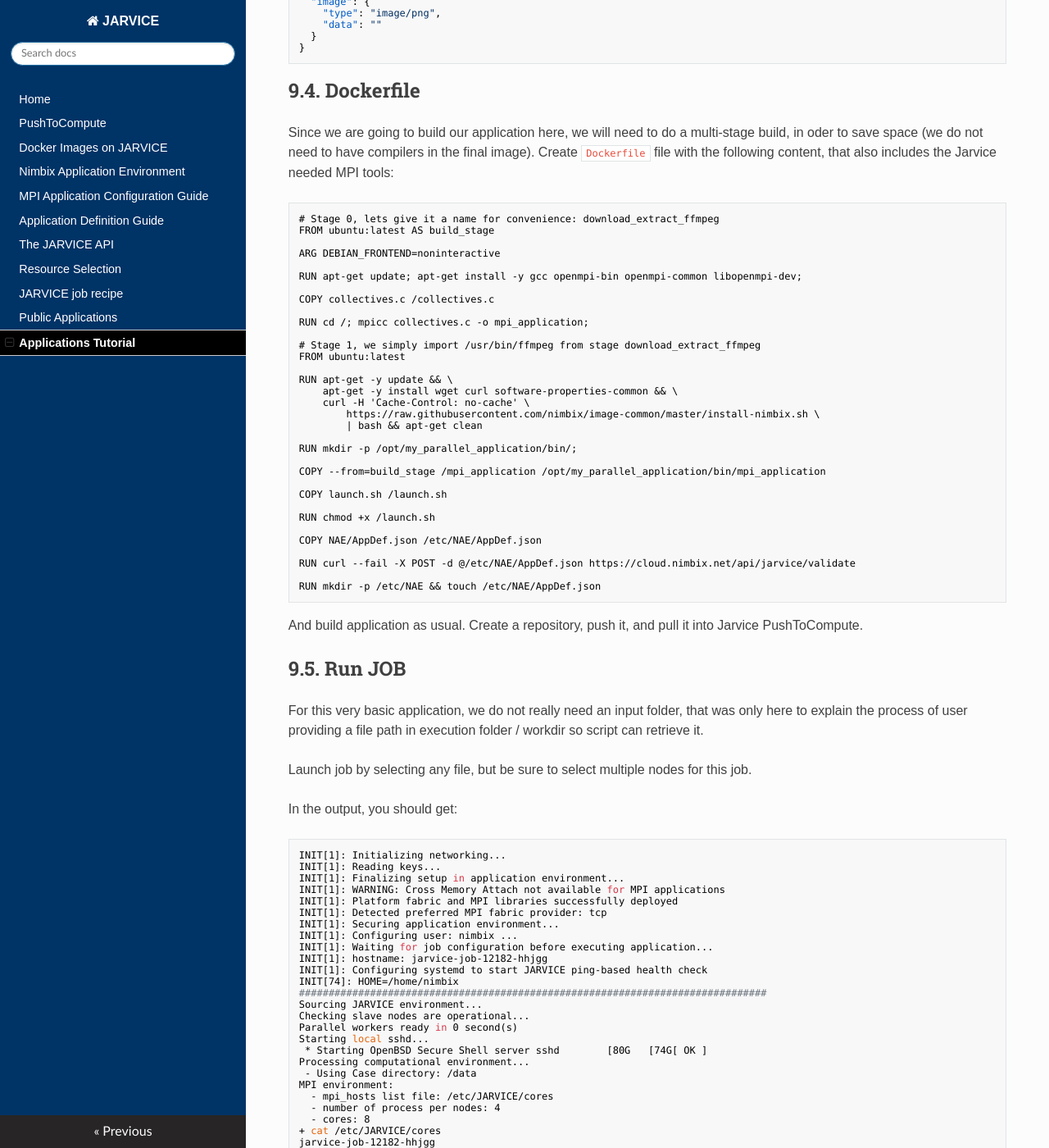
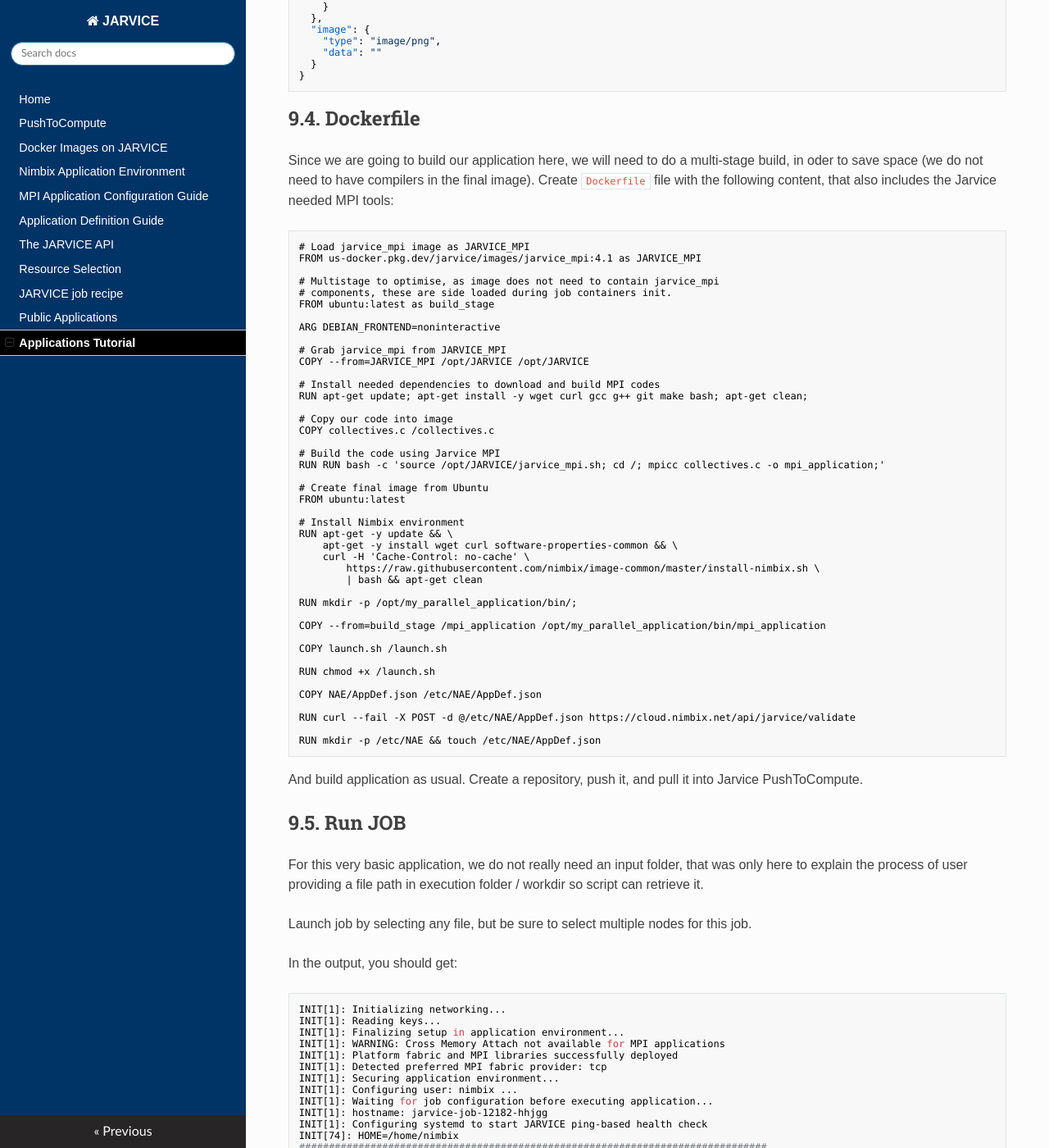
Before and after one commit to nimbix/jardoc, an MkDocs documentation site: the page built from docs/apps_tutorial.md, in a window 1280 px wide and 1400 px high, scrolled down 50120 px. Shown: the whole window at 82% size. Built offline with MkDocs 1.6.1, drawn with Linux system fonts in a browser that asks for light colours; nearby versions of some CDN libraries; some of the changed text lies outside the part shown.

Commit message:
JAR-5213 - Add JarviceMPI into tutorial

````diff
--- a/docs/apps_tutorial.md
+++ b/docs/apps_tutorial.md
@@ -1866,8 +1866,7 @@ set +x
 
 # Load mpi environment
 echo "Loading Jarvice OpenMPI environment..."
-export PATH=/opt/JARVICE/openmpi/bin:$PATH
-export LD_LIBRARY_PATH=/opt/JARVICE/openmpi/lib:$LD_LIBRARY_PATH
+source /opt/JARVICE/jarvice_mpi.sh;
 
 # Enter case directory
 echo "Entering case folder $CASE_FOLDER ..."
@@ -1891,6 +1890,8 @@ date
 Lets now create a very basic MPI application, to be built and stored in our image.
 
 In order for this test to be valid, a simple hello world is not enough, we need to at least establish a communication between nodes to ensure all goes well. Simplest way to do that is by using collective communications.
+
+We are going to use Jarvice-MPI (OpenMPI provided by Nimbix) to build and run our application.
 
 Create file `collectives.c` with the following content:
 
@@ -1988,20 +1989,31 @@ The `AppDef.json` file should not be complex for this application. We simply nee
 Since we are going to build our application here, we will need to do a multi-stage build, in oder to save space (we do not need to have compilers in the final image). Create `Dockerfile` file with the following content, that also includes the Jarvice needed MPI tools:
 
 ```dockerfile
-# Stage 0, lets give it a name for convenience: download_extract_ffmpeg
-FROM ubuntu:latest AS build_stage
+# Load jarvice_mpi image as JARVICE_MPI
+FROM us-docker.pkg.dev/jarvice/images/jarvice_mpi:4.1 as JARVICE_MPI
+
+# Multistage to optimise, as image does not need to contain jarvice_mpi
+# components, these are side loaded during job containers init.
+FROM ubuntu:latest as build_stage
 
 ARG DEBIAN_FRONTEND=noninteractive
 
-RUN apt-get update; apt-get install -y gcc openmpi-bin openmpi-common libopenmpi-dev;
-
+# Grab jarvice_mpi from JARVICE_MPI
+COPY --from=JARVICE_MPI /opt/JARVICE /opt/JARVICE
+
+# Install needed dependencies to download and build MPI codes
+RUN apt-get update; apt-get install -y wget curl gcc g++ git make bash; apt-get clean;
+
+# Copy our code into image
 COPY collectives.c /collectives.c
 
-RUN cd /; mpicc collectives.c -o mpi_application;
-
-# Stage 1, we simply import /usr/bin/ffmpeg from stage download_extract_ffmpeg
+# Build the code using Jarvice MPI
+RUN RUN bash -c 'source /opt/JARVICE/jarvice_mpi.sh; cd /; mpicc collectives.c -o mpi_application;'
+
+# Create final image from Ubuntu
 FROM ubuntu:latest
 
+# Install Nimbix environment
 RUN apt-get -y update && \
     apt-get -y install wget curl software-properties-common && \
     curl -H 'Cache-Control: no-cache' \
````
Also changed, not shown: other parts of docs/apps_tutorial.md (+2 -0 lines).
